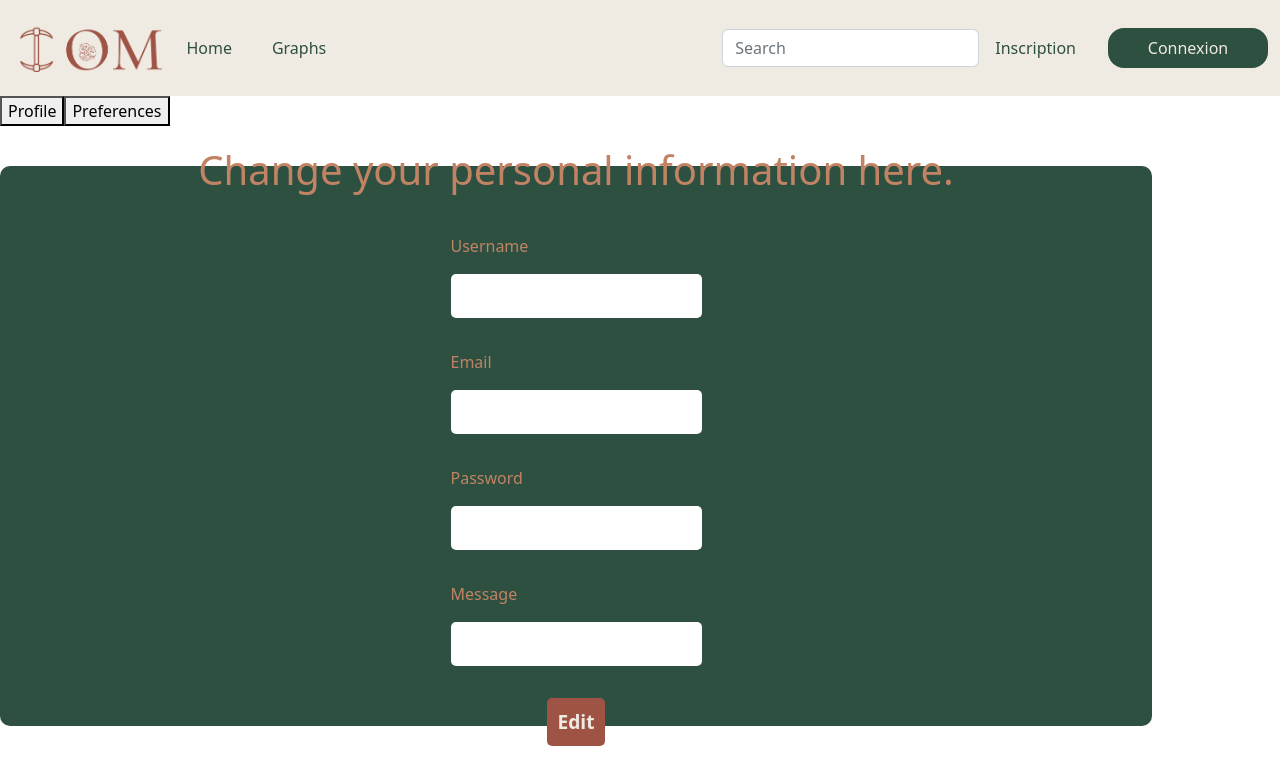
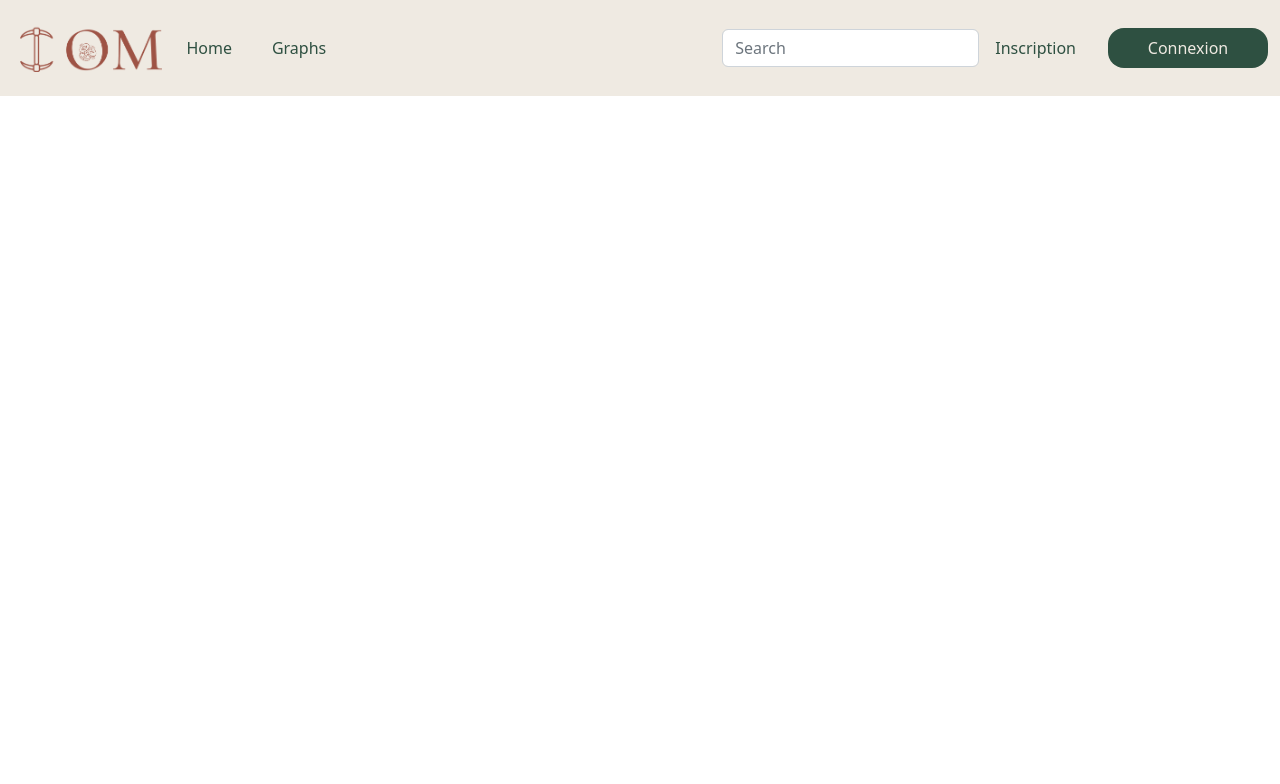
Before and after one commit to Necrelox/TheCountOfMoney, a React (Create React App) app in the folder icionmine/: page /preferences in a window 1280 px wide. Shown: the top 784 px of the page. Built offline with nearby package versions, Linux system fonts and the light colour scheme; what igniteui-react-charts would draw is missing.

Commit message:
Router access restricted

```diff
--- a/icionmine/src/AppRouter.tsx
+++ b/icionmine/src/AppRouter.tsx
@@ -15,7 +15,10 @@ function AppRouter() {
             <Route path="/login" element={< Login />} />
             <Route path="/register" element={< SignIn />} />
             <Route path="/logout" element={< Logout />} />
-            <Route path="/preferences" element={< Preferences />} />
+            {localStorage.getItem('userRole') == "user" || localStorage.getItem('userRole') == "admin"
+            ? <Route path="/preferences" element={< Preferences />} />
+            : null}
+
         </Routes>
       </BrowserRouter>
   );
```
